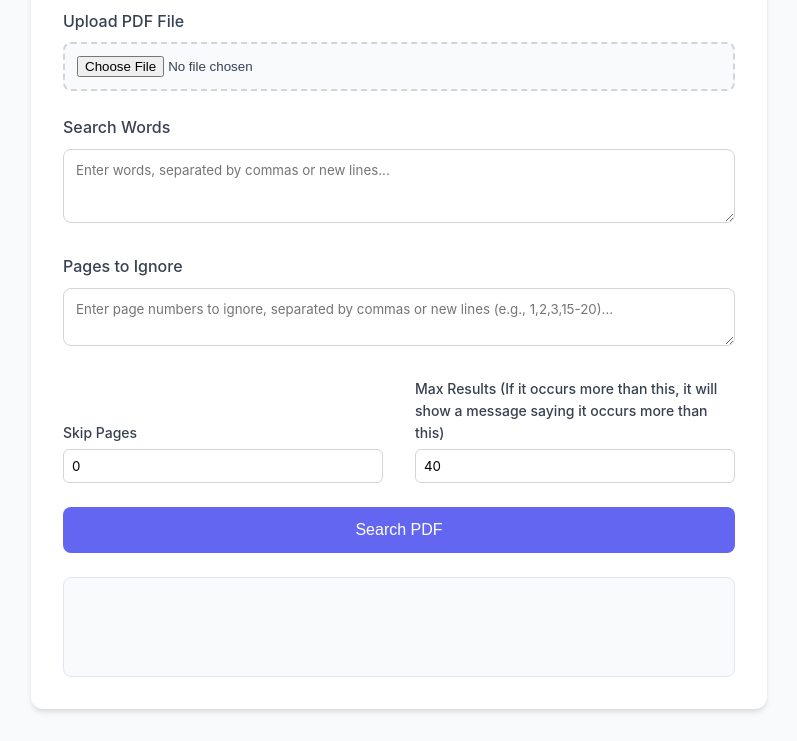
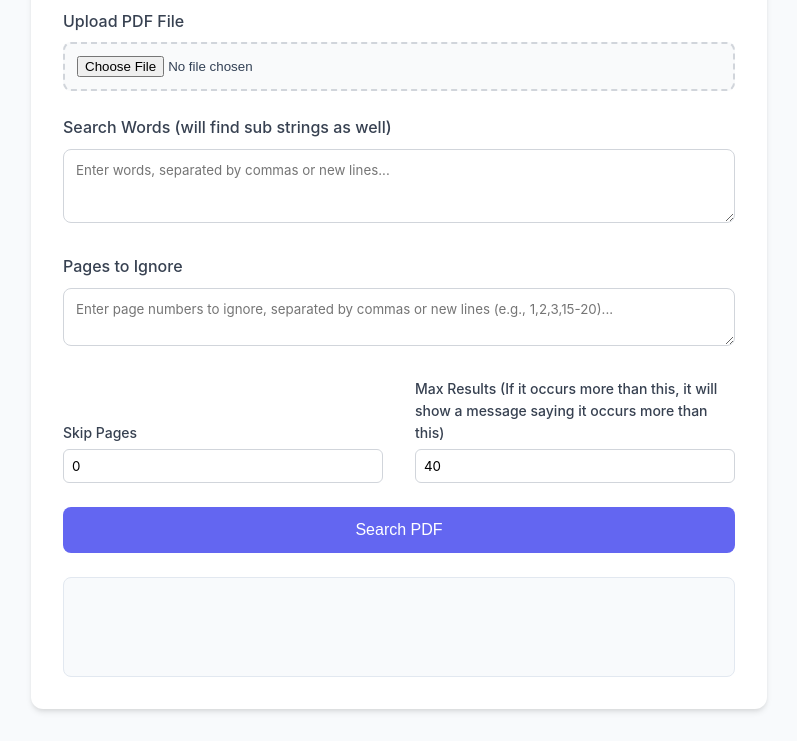
Before and after one commit to suppers-ai/pdf-word-finder, a plain HTML site: page index.html in a window 1280 px wide. Shown: the part 152-893 px from the top of the page, without its empty margins (241-1038 px from the left). Drawn offline with Linux system fonts and the light colour scheme.

Commit message:
feat: add substring comment

```diff
--- a/index.html
+++ b/index.html
@@ -155,7 +155,7 @@
     </div>
 
     <div class="form-group">
-      <label for="searchWords">Search Words</label>
+      <label for="searchWords">Search Words (will find sub strings as well)</label>
       <textarea id="searchWords" rows="3" placeholder="Enter words, separated by commas or new lines..."></textarea>
     </div>
 
```
